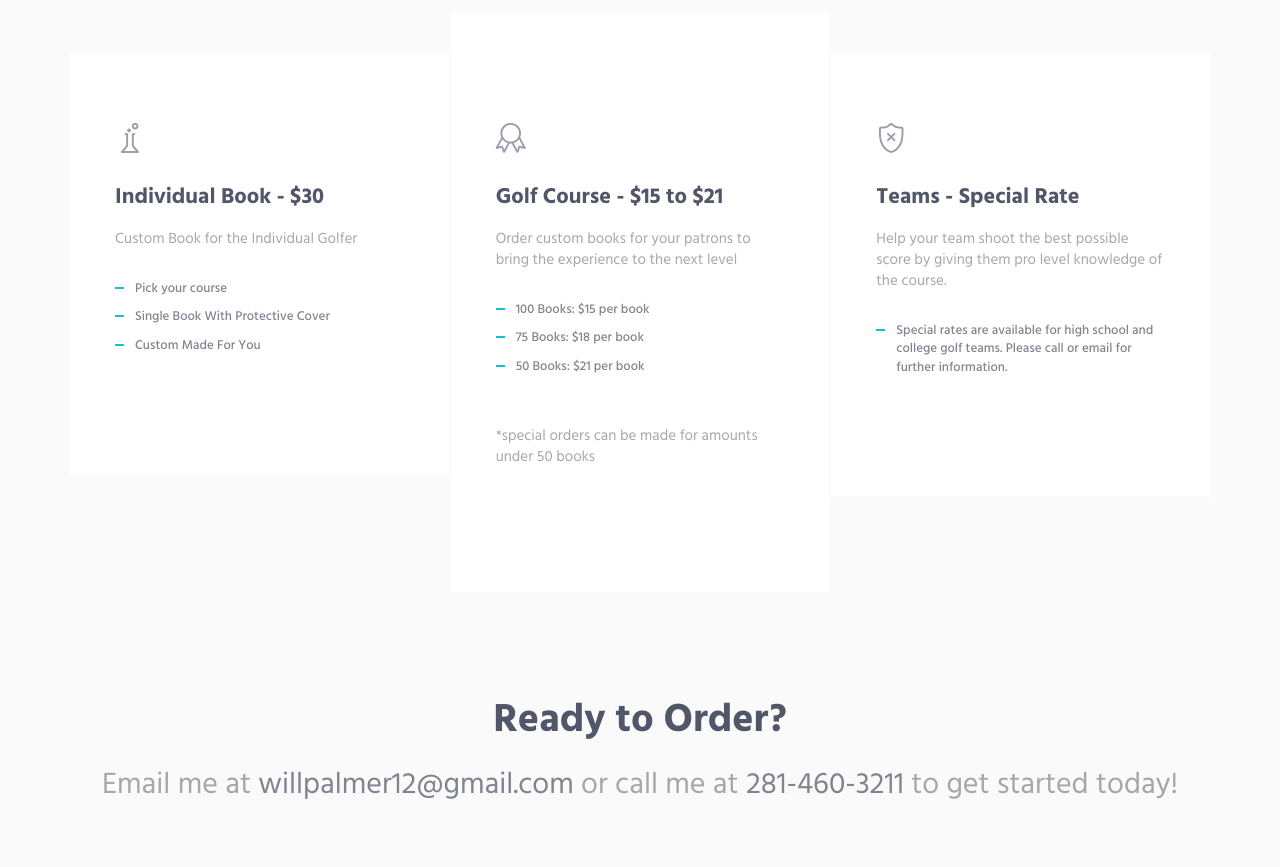
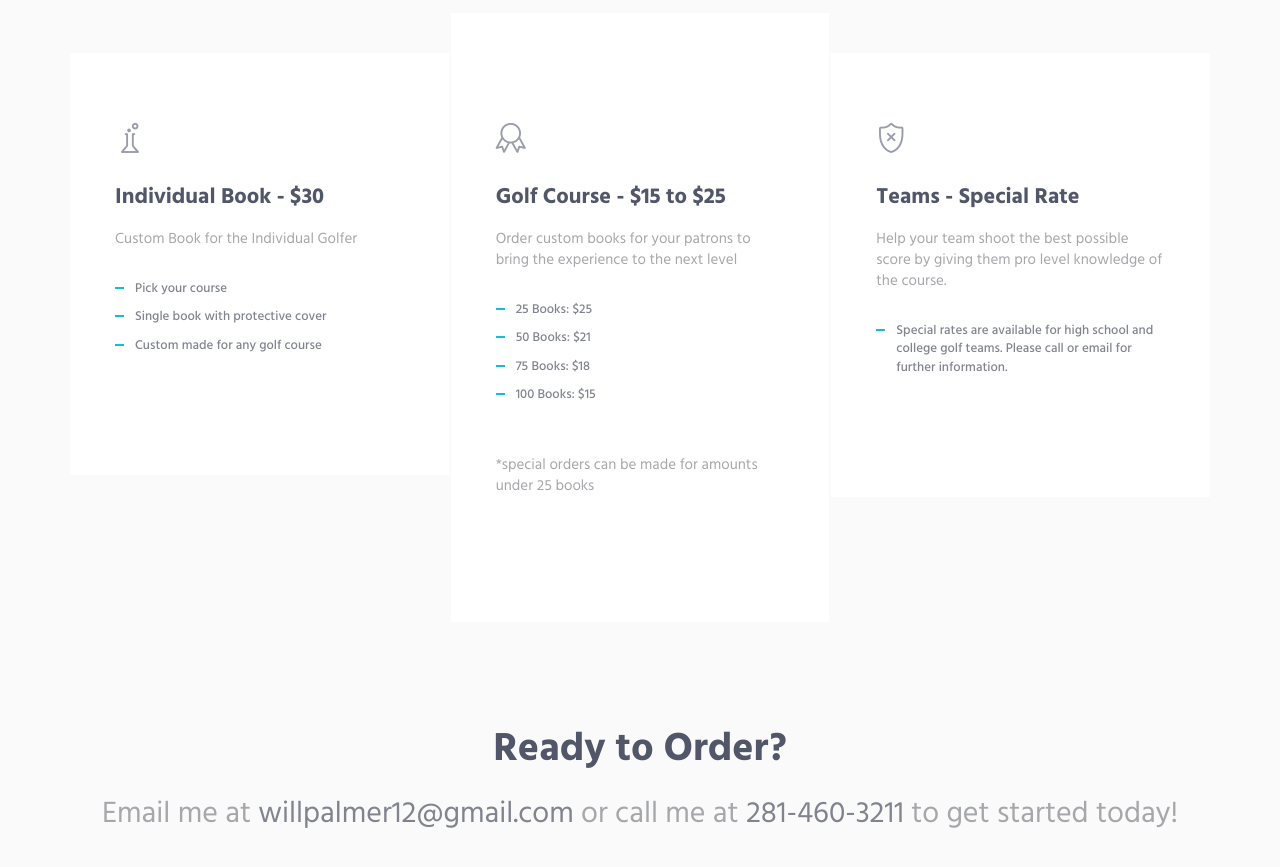
Before and after one commit to amasson99/Palmer-Yardage-Books, a plain HTML site: page index.html in a window 1280 px wide. Shown: the part 2802-3669 px from the top of the page. Drawn offline with Linux system fonts and the light colour scheme.

Commit message:
Update index.html

```diff
--- a/index.html
+++ b/index.html
@@ -308,8 +308,8 @@
                             </div>
                             <ul class="list-unstyled pricing-list margin-b-50">
                                 <li class="pricing-list-item">Pick your course</li>
-                                <li class="pricing-list-item">Single Book With Protective Cover</li>
-                                <li class="pricing-list-item">Custom Made For You</li>
+                                <li class="pricing-list-item">Single book with protective cover</li>
+                                <li class="pricing-list-item">Custom made for any golf course</li>
                             </ul>
                         </div>
                         <!-- End Pricing -->
@@ -319,15 +319,16 @@
                         <div class="pricing pricing-active">
                             <div class="margin-b-30">
                                 <i class="pricing-icon icon-badge"></i>
-                                <h3>Golf Course - $15 to $21</h3>
+                                <h3>Golf Course - $15 to $25</h3>
                                 <p>Order custom books for your patrons to bring the experience to the next level</p>
                             </div>
                             <ul class="list-unstyled pricing-list margin-b-50">
-                                <li class="pricing-list-item">100 Books: $15 per book</li>
-                                <li class="pricing-list-item">75 Books: $18 per book</li>
-                                <li class="pricing-list-item">50 Books: $21 per book</li>
+                                <li class="pricing-list-item">25 Books: $25</li>
+                                <li class="pricing-list-item">50 Books: $21</li>
+                                <li class="pricing-list-item">75 Books: $18</li>
+                                <li class="pricing-list-item">100 Books: $15</li>
                             </ul>
-                            <p>*special orders can be made for amounts under 50 books</p>
+                            <p>*special orders can be made for amounts under 25 books</p>
                         </div>
                         <!-- End Pricing -->
                     </div>
```
